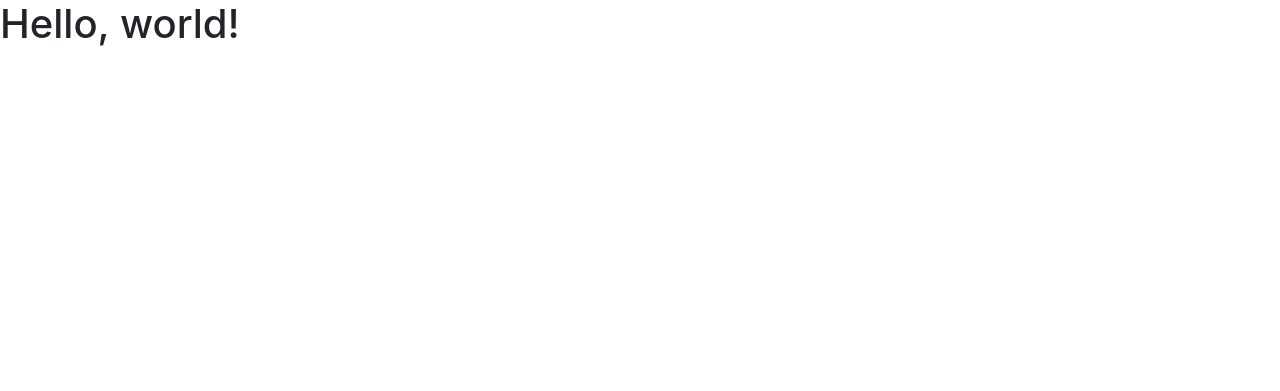
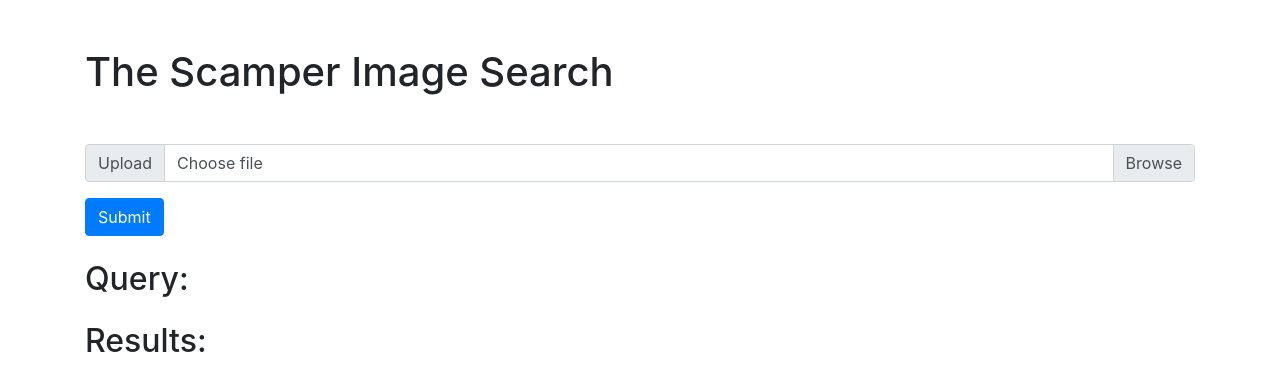
Before and after one commit to RunningTHPed/image-search-with-python, a Flask app: page / in a window 1280 px wide. Shown: the top 391 px of the page. Run offline with Flask 2, Linux system fonts and the light colour scheme.

Commit message:
create index page

```diff
--- a/templates/index.html
+++ b/templates/index.html
@@ -1,24 +1,60 @@
 <!doctype html>
 <html lang="en">
+
 <head>
   <!-- Required meta tags -->
   <meta charset="utf-8">
   <meta name="viewport" content="width=device-width, initial-scale=1, shrink-to-fit=no">
 
   <!-- Bootstrap CSS -->
-    <link rel="stylesheet" href="https://cdn.jsdelivr.net/npm/bootstrap@4.6.2/dist/css/bootstrap.min.css" integrity="sha384-xOolHFLEh07PJGoPkLv1IbcEPTNtaed2xpHsD9ESMhqIYd0nLMwNLD69Npy4HI+N" crossorigin="anonymous">
+  <link rel="stylesheet" href="https://cdn.jsdelivr.net/npm/bootstrap@4.6.2/dist/css/bootstrap.min.css"
+    integrity="sha384-xOolHFLEh07PJGoPkLv1IbcEPTNtaed2xpHsD9ESMhqIYd0nLMwNLD69Npy4HI+N" crossorigin="anonymous">
 
-    <title>Hello, world!</title>
+  <title>Image Search</title>
 </head>
+
 <body>
-    <h1>Hello, world!</h1>
+  <div class="container">
+    <h1 class="my-5">The Scamper Image Search</h1>
+    <form method="POST" enctype="multipart/form-data">
+      <div class="input-group mb-3">
+        <div class="input-group-prepend">
+          <span class="input-group-text" id="inputGroupFileAddon01">Upload</span>
+        </div>
+        <div class="custom-file">
+          <input type="file" class="custom-file-input" id="inputGroupFile01" aria-describedby="inputGroupFileAddon01">
+          <label class="custom-file-label" for="inputGroupFile01">Choose file</label>
+        </div>
+      </div>
+      <div>
+        <input type="submit" class="btn btn-primary" />
+      </div>
+    </form>
+    <div class="mt-4">
+      <h2>Query:</h2>
+    </div>
 
+    {% if query_path %}
+    <img src="{{ query_path }}" width="300px">
+    {% endif %}
+    <h2 class="mt-4">Results:</h2>
+    {% for score in scores %}
+    <figure style="float: left; margin-right: 20px; margin-bottom: 20px;">
+      <img src="{{ score[1] }}" height="200px">
+      <figcaption>{{ score[0] }}</figcaption>
+    </figure>
+    {% endfor %}
+  </div>
 
   <!-- Optional JavaScript; choose one of the two! -->
 
   <!-- Option 1: jQuery and Bootstrap Bundle (includes Popper) -->
-    <script src="https://cdn.jsdelivr.net/npm/jquery@3.5.1/dist/jquery.slim.min.js" integrity="sha384-DfXdz2htPH0lsSSs5nCTpuj/zy4C+OGpamoFVy38MVBnE+IbbVYUew+OrCXaRkfj" crossorigin="anonymous"></script>
-    <script src="https://cdn.jsdelivr.net/npm/bootstrap@4.6.2/dist/js/bootstrap.bundle.min.js" integrity="sha384-Fy6S3B9q64WdZWQUiU+q4/2Lc9npb8tCaSX9FK7E8HnRr0Jz8D6OP9dO5Vg3Q9ct" crossorigin="anonymous"></script>
+  <script src="https://cdn.jsdelivr.net/npm/jquery@3.5.1/dist/jquery.slim.min.js"
+    integrity="sha384-DfXdz2htPH0lsSSs5nCTpuj/zy4C+OGpamoFVy38MVBnE+IbbVYUew+OrCXaRkfj"
+    crossorigin="anonymous"></script>
+  <script src="https://cdn.jsdelivr.net/npm/bootstrap@4.6.2/dist/js/bootstrap.bundle.min.js"
+    integrity="sha384-Fy6S3B9q64WdZWQUiU+q4/2Lc9npb8tCaSX9FK7E8HnRr0Jz8D6OP9dO5Vg3Q9ct"
+    crossorigin="anonymous"></script>
 
   <!-- Option 2: Separate Popper and Bootstrap JS -->
   <!--
@@ -26,5 +62,15 @@
     <script src="https://cdn.jsdelivr.net/npm/popper.js@1.16.1/dist/umd/popper.min.js" integrity="sha384-9/reFTGAW83EW2RDu2S0VKaIzap3H66lZH81PoYlFhbGU+6BZp6G7niu735Sk7lN" crossorigin="anonymous"></script>
     <script src="https://cdn.jsdelivr.net/npm/bootstrap@4.6.2/dist/js/bootstrap.min.js" integrity="sha384-+sLIOodYLS7CIrQpBjl+C7nPvqq+FbNUBDunl/OZv93DB7Ln/533i8e/mZXLi/P+" crossorigin="anonymous"></script>
     -->
+  <script>
+    $('#inputGroupFile01').on('change', function () {
+      //get the file name
+      var fileName = $(this).val();
+      //replace the "Choose a file" label
+      $(this).next('.custom-file-label').html(fileName);
+    })
+  </script>
 </body>
+
+
 </html>
```
Lines whose indentation alone changed are shown as unchanged.
